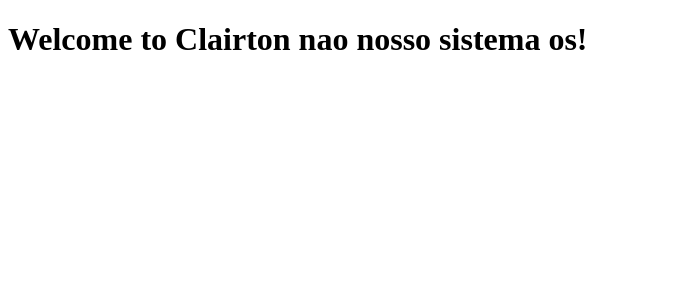
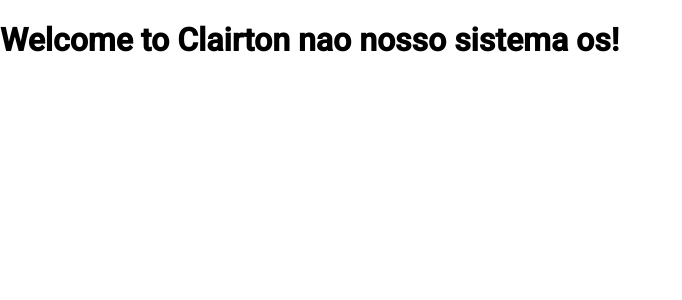
Before and after one commit to Clairtonlm/Front-OS, an Angular app: page / in a window 1280 px wide. Shown: the top 300 px of the page, without its empty margins (0-682 px from the left). Built offline with nearby package versions, Linux system fonts and the light colour scheme.

Commit message:
add Angular Material and CDK dependencies, update styles and configurations

```diff
--- a/angular.json
+++ b/angular.json
@@ -54,6 +54,7 @@
               }
             ],
             "styles": [
+              "@angular/material/prebuilt-themes/azure-blue.css",
               "src/styles.css"
             ],
             "scripts": [],
--- a/package.json
+++ b/package.json
@@ -11,10 +11,12 @@
   "private": true,
   "dependencies": {
     "@angular/animations": "^19.1.0",
+    "@angular/cdk": "^19.1.5",
     "@angular/common": "^19.1.0",
     "@angular/compiler": "^19.1.0",
     "@angular/core": "^19.1.0",
     "@angular/forms": "^19.1.0",
+    "@angular/material": "^19.1.5",
     "@angular/platform-browser": "^19.1.0",
     "@angular/platform-browser-dynamic": "^19.1.0",
     "@angular/platform-server": "^19.1.0",
--- a/src/app/app.config.ts
+++ b/src/app/app.config.ts
@@ -3,7 +3,8 @@
 
 import { routes } from './app.routes';
 import { provideClientHydration, withEventReplay } from '@angular/platform-browser';
+import { provideAnimationsAsync } from '@angular/platform-browser/animations/async';
 
 export const appConfig: ApplicationConfig = {
-  providers: [provideZoneChangeDetection({ eventCoalescing: true }), provideRouter(routes), provideClientHydration(withEventReplay())]
+  providers: [provideZoneChangeDetection({ eventCoalescing: true }), provideRouter(routes), provideClientHydration(withEventReplay()), provideAnimationsAsync()]
 };
--- a/src/index.html
+++ b/src/index.html
@@ -6,8 +6,10 @@
   <base href="/">
   <meta name="viewport" content="width=device-width, initial-scale=1">
   <link rel="icon" type="image/x-icon" href="favicon.ico">
+  <link href="https://fonts.googleapis.com/css2?family=Roboto:wght@300;400;500&display=swap" rel="stylesheet">
+  <link href="https://fonts.googleapis.com/icon?family=Material+Icons" rel="stylesheet">
 </head>
-<body>
+<body class="mat-typography">
   <app-root></app-root>
 </body>
 </html>
--- a/src/styles.css
+++ b/src/styles.css
@@ -1 +1,4 @@
 /* You can add global styles to this file, and also import other style files */
+
+html, body { height: 100%; }
+body { margin: 0; font-family: Roboto, "Helvetica Neue", sans-serif; }
```
Also changed, not shown: 1 other file (tests, documents, lock files or other folders).
